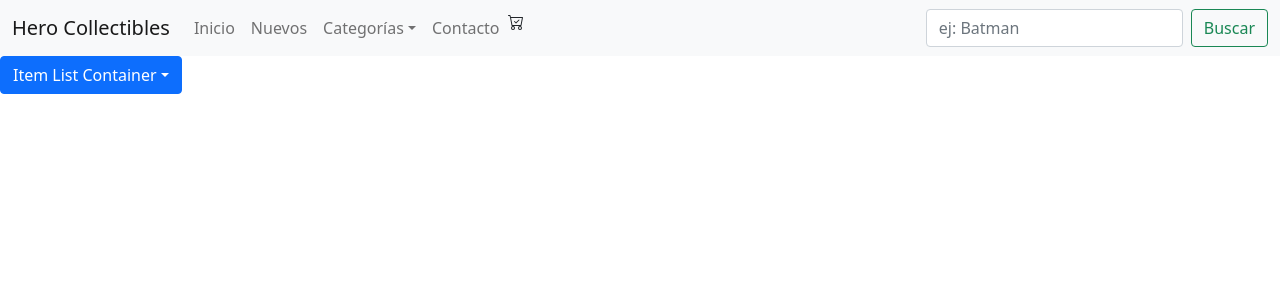
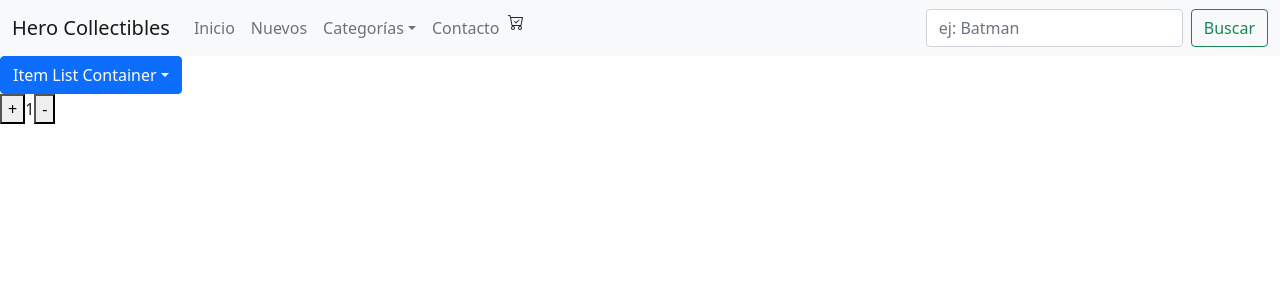
Before and after one commit to emif94/ecommerce-flores-emiliano, a React (Create React App) app: page / in a window 1280 px wide. Shown: the top 300 px of the page. Built offline with nearby package versions, Linux system fonts and the light colour scheme.

Commit message:
Se creo ItemCounter, con limites de cantidad de productos. Ademas se agrego export default a cada componente

```diff
--- a/src/App.js
+++ b/src/App.js
@@ -1,14 +1,22 @@
-import { ItemListContainer } from './components/ItemListContainer/ItemListContainer';
-import { NavBar } from './components/NavBar/NavBar';
+import  ItemListContainer  from './components/ItemListContainer/ItemListContainer';
+import  NavBar  from './components/NavBar/NavBar';
+import  ItemCounter  from './components/ItemCounter/ItemCounter';
 
 
-function App() {
+const App = () =>{
+
+  const startValue = 1
+  const max = 16
+
+
   return (
     <div className="App">
       <header className="App-header">
         <NavBar/>
       </header>
       <ItemListContainer greeting='Item List Container'/>
+      <ItemCounter startValue={startValue} max={max}/>
+
     </div>
   );
 }
--- /dev/null
+++ b/src/components/ItemCounter/ItemCounter.jsx
@@ -0,0 +1,26 @@
+import React, {useState} from 'react'
+
+ const ItemCounter = ({ max, startValue }) => {
+
+
+     const [value, setValue] = useState (startValue)
+     const handleAgregar =()=>{
+       value < max ? setValue(value+1) : alert ("No podés comprar más unidades")
+     }
+     const handleQuitar =()=>{
+       value > startValue ? setValue(value-1) : alert ("Debes llevar al menos 1 producto")
+     }
+
+
+    return (
+        <div>
+
+            <button onClick = {handleAgregar}>+</button>
+            <span>{value}</span>
+            <button onClick = {handleQuitar}>-</button>
+
+        </div>
+    )
+}
+
+export default ItemCounter
--- a/src/components/ItemListContainer/ItemListContainer.jsx
+++ b/src/components/ItemListContainer/ItemListContainer.jsx
@@ -1,7 +1,7 @@
 import React from 'react'
 import {Dropdown, DropdownButton} from 'react-bootstrap'
 
-export const ItemListContainer = (props) => {
+const ItemListContainer = (props) => {
     return (
         <div>
             <DropdownButton id="dropdown-basic-button" title={props.greeting}>
@@ -13,3 +13,4 @@ export const ItemListContainer = (props) => {
         </div>
     )
 }
+export default ItemListContainer
--- a/src/components/NavBar/NavBar.jsx
+++ b/src/components/NavBar/NavBar.jsx
@@ -2,7 +2,7 @@ import React from 'react'
 import { Navbar, Container, Nav, NavDropdown, Form, FormControl, Button } from 'react-bootstrap'
 import { CartWidget } from '../CartWidget/CartWidget'
 
-export const NavBar = () => {
+const NavBar = () => {
     return (
         <div>
             <Navbar bg="light" expand="lg">
@@ -47,3 +47,5 @@ export const NavBar = () => {
         </div>
     )
 }
+
+export default NavBar
```
